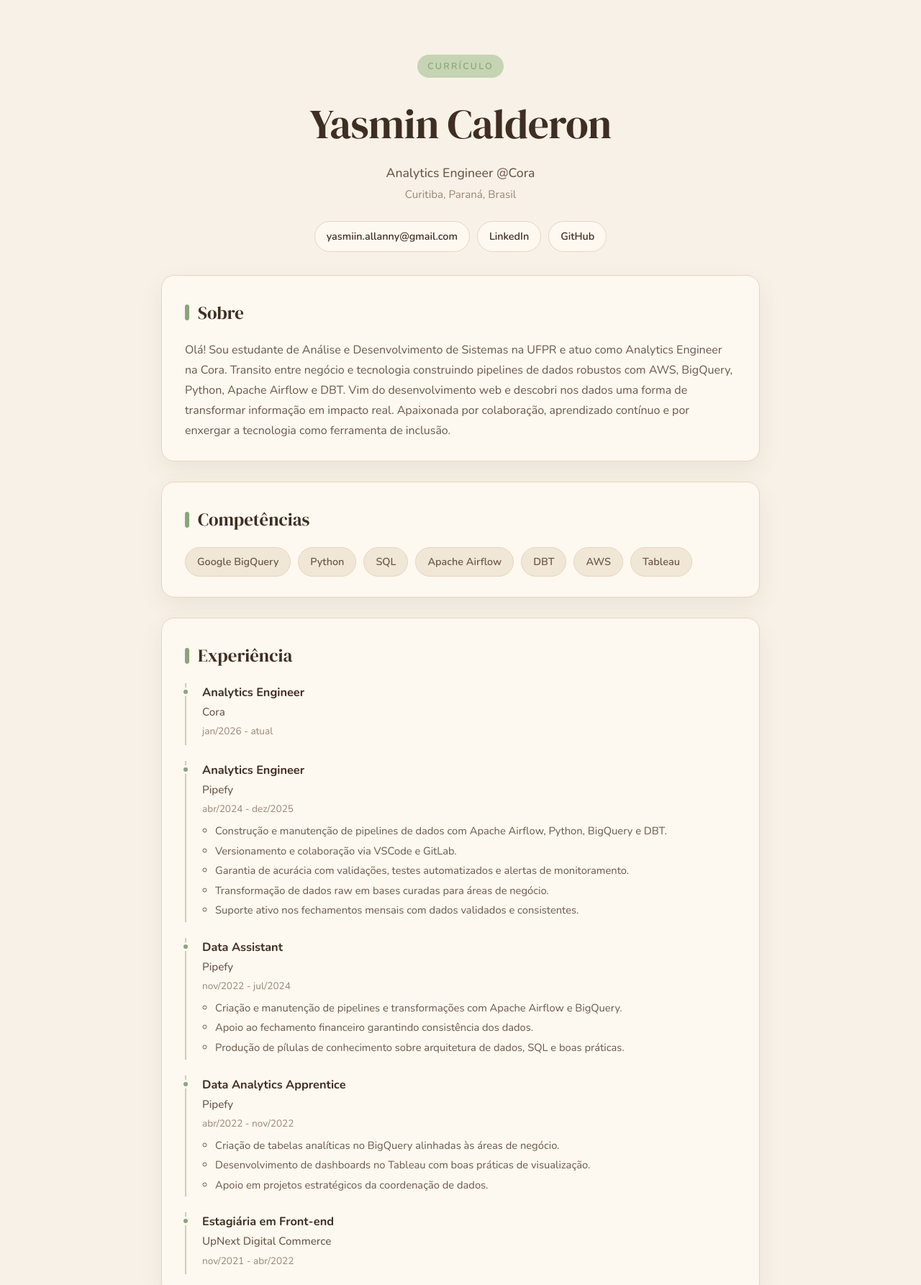
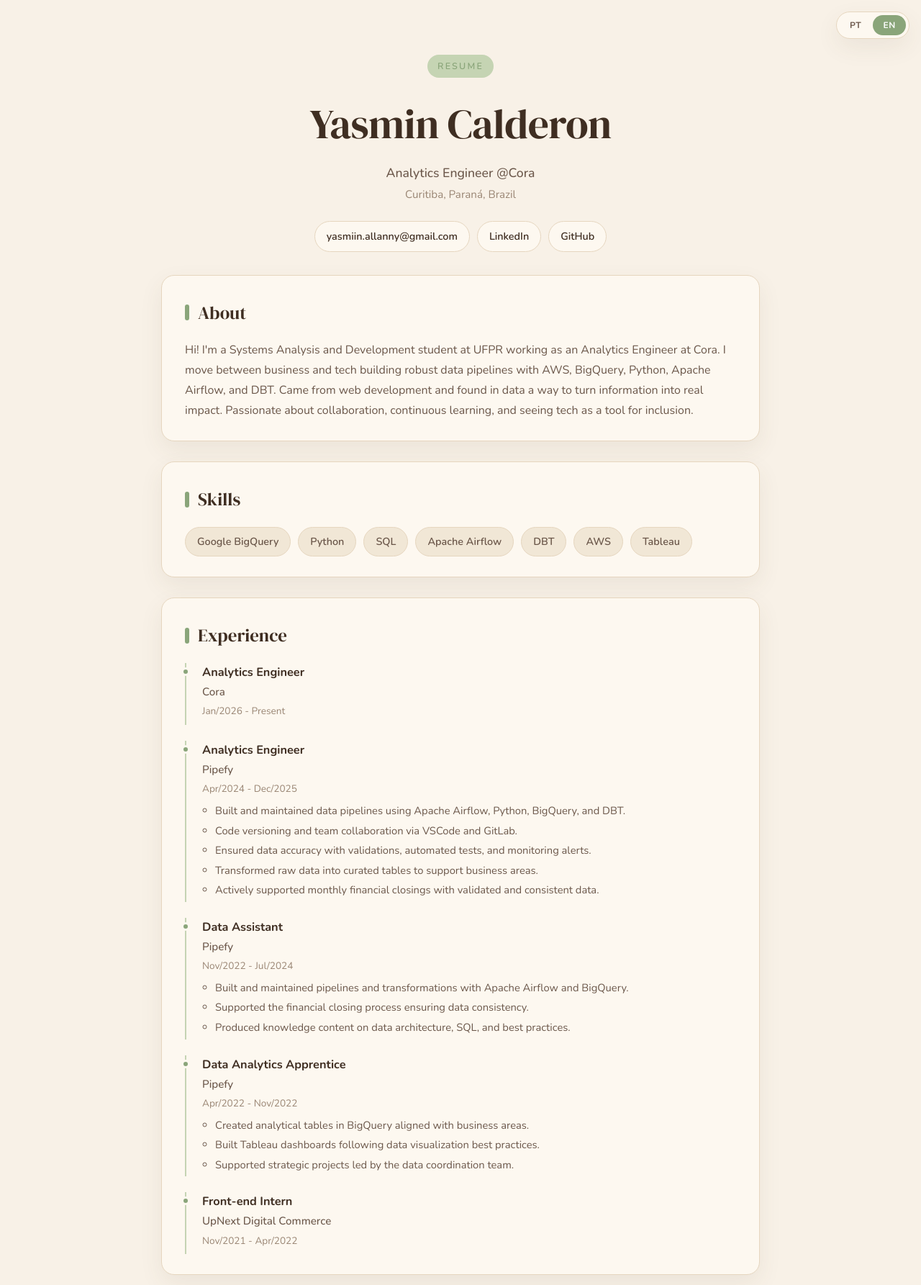
Before and after one commit to yasmin-calderon/ds881-curriculo-GRR20211594, a website built with Vite: page index.html in a window 1280 px wide. Shown: the top 1785 px of the page at 72% size. Built offline with nearby package versions, Linux system fonts and the light colour scheme; no server answers.

Commit message:
feat: add PT/EN language switcher with separate locale files (#11)
* feat: add PT/EN language switcher with separate locale files

* docs: document i18n architecture and bilingual data files

```diff
--- a/index.html
+++ b/index.html
@@ -8,46 +8,51 @@
     <link rel="preconnect" href="https://fonts.googleapis.com" />
     <link rel="preconnect" href="https://fonts.gstatic.com" crossorigin />
     <link href="https://fonts.googleapis.com/css2?family=DM+Serif+Display:ital@0;1&family=Nunito:wght@400;500;600;700&display=swap" rel="stylesheet" />
-    <title>Currículo Online</title>
+    <title>Curriculo Online</title>
   </head>
   <body>
+    <div class="lang-switcher" role="group" aria-label="Language">
+      <button type="button" data-lang="pt" class="lang-btn" aria-pressed="true">PT</button>
+      <button type="button" data-lang="en" class="lang-btn" aria-pressed="false">EN</button>
+    </div>
+
     <main id="app" class="page">
       <header class="hero">
-        <p class="hero-tag">Currículo</p>
-        <h1 class="hero-name" id="profile-name">Carregando...</h1>
+        <p class="hero-tag" id="hero-tag">...</p>
+        <h1 class="hero-name" id="profile-name">...</h1>
         <p class="hero-title" id="profile-title"></p>
         <p class="hero-location" id="profile-location"></p>
         <nav class="hero-links" id="profile-links" aria-label="Contatos"></nav>
       </header>
 
       <section class="card" aria-labelledby="about-heading">
-        <h2 id="about-heading" class="section-title">Sobre</h2>
+        <h2 id="about-heading" class="section-title">...</h2>
         <p class="section-text" id="profile-summary"></p>
       </section>
 
       <section class="card" aria-labelledby="skills-heading">
-        <h2 id="skills-heading" class="section-title">Competências</h2>
+        <h2 id="skills-heading" class="section-title">...</h2>
         <ul class="chips" id="skills-list"></ul>
       </section>
 
       <section class="card" aria-labelledby="experience-heading">
-        <h2 id="experience-heading" class="section-title">Experiência</h2>
+        <h2 id="experience-heading" class="section-title">...</h2>
         <ol class="timeline" id="experience-list"></ol>
       </section>
 
       <section class="card" aria-labelledby="education-heading">
-        <h2 id="education-heading" class="section-title">Formação</h2>
+        <h2 id="education-heading" class="section-title">...</h2>
         <ol class="timeline" id="education-list"></ol>
       </section>
 
       <section class="card" aria-labelledby="projects-heading">
-        <h2 id="projects-heading" class="section-title">Projetos</h2>
+        <h2 id="projects-heading" class="section-title">...</h2>
         <p class="section-hint" id="projects-hint"></p>
         <ul class="projects" id="projects-list"></ul>
       </section>
 
       <footer class="footer">
-        <p>Feito com cuidado. Hospedado no GitHub Pages.</p>
+        <p id="footer-text">...</p>
       </footer>
     </main>
 
--- /dev/null
+++ b/src/data.en.json
@@ -0,0 +1,96 @@
+{
+  "profile": {
+    "name": "Yasmin Calderon",
+    "title": "Analytics Engineer @Cora",
+    "location": "Curitiba, Paraná, Brazil",
+    "summary": "Hi! I'm a Systems Analysis and Development student at UFPR working as an Analytics Engineer at Cora. I move between business and tech building robust data pipelines with AWS, BigQuery, Python, Apache Airflow, and DBT. Came from web development and found in data a way to turn information into real impact. Passionate about collaboration, continuous learning, and seeing tech as a tool for inclusion.",
+    "email": "yasmiin.allanny@gmail.com",
+    "linkedin": "https://www.linkedin.com/in/yasmin-calderon",
+    "github": "https://github.com/yasmin-calderon",
+    "githubUser": "yasmin-calderon"
+  },
+  "ui": {
+    "windowTitle": "Online Resume",
+    "tag": "Resume",
+    "about": "About",
+    "skills": "Skills",
+    "experience": "Experience",
+    "education": "Education",
+    "projects": "Projects",
+    "projectsTeaser": "Public repositories will be listed here soon.",
+    "projectsNone": "No featured public project yet.",
+    "projectsLoaded": "Latest {n} public projects:",
+    "projectsError": "Could not load GitHub repositories.",
+    "noDescription": "No description.",
+    "copied": "Copied!",
+    "copyHint": "Click to copy",
+    "footer": "Crafted with care. Hosted on GitHub Pages."
+  },
+  "skills": [
+    "Google BigQuery",
+    "Python",
+    "SQL",
+    "Apache Airflow",
+    "DBT",
+    "AWS",
+    "Tableau"
+  ],
+  "experience": [
+    {
+      "company": "Cora",
+      "role": "Analytics Engineer",
+      "period": "Jan/2026 - Present",
+      "highlights": []
+    },
+    {
+      "company": "Pipefy",
+      "role": "Analytics Engineer",
+      "period": "Apr/2024 - Dec/2025",
+      "highlights": [
+        "Built and maintained data pipelines using Apache Airflow, Python, BigQuery, and DBT.",
+        "Code versioning and team collaboration via VSCode and GitLab.",
+        "Ensured data accuracy with validations, automated tests, and monitoring alerts.",
+        "Transformed raw data into curated tables to support business areas.",
+        "Actively supported monthly financial closings with validated and consistent data."
+      ]
+    },
+    {
+      "company": "Pipefy",
+      "role": "Data Assistant",
+      "period": "Nov/2022 - Jul/2024",
+      "highlights": [
+        "Built and maintained pipelines and transformations with Apache Airflow and BigQuery.",
+        "Supported the financial closing process ensuring data consistency.",
+        "Produced knowledge content on data architecture, SQL, and best practices."
+      ]
+    },
+    {
+      "company": "Pipefy",
+      "role": "Data Analytics Apprentice",
+      "period": "Apr/2022 - Nov/2022",
+      "highlights": [
+        "Created analytical tables in BigQuery aligned with business areas.",
+        "Built Tableau dashboards following data visualization best practices.",
+        "Supported strategic projects led by the data coordination team."
+      ]
+    },
+    {
+      "company": "UpNext Digital Commerce",
+      "role": "Front-end Intern",
+      "period": "Nov/2021 - Apr/2022",
+      "highlights": []
+    }
+  ],
+  "education": [
+    {
+      "institution": "Universidade Federal do Paraná",
+      "degree": "Associate Degree in Systems Analysis and Development",
+      "period": "Jul/2021 - Jul/2026"
+    },
+    {
+      "institution": "Cubos Academy",
+      "degree": "Professional Training - Full Stack Web Development",
+      "period": "2021"
+    }
+  ]
+}
--- a/src/data.json
+++ b/src/data.pt.json
@@ -8,6 +8,23 @@
     "linkedin": "https://www.linkedin.com/in/yasmin-calderon",
     "github": "https://github.com/yasmin-calderon",
     "githubUser": "yasmin-calderon"
+  },
+  "ui": {
+    "windowTitle": "Currículo Online",
+    "tag": "Currículo",
+    "about": "Sobre",
+    "skills": "Competências",
+    "experience": "Experiência",
+    "education": "Formação",
+    "projects": "Projetos",
+    "projectsTeaser": "Os repositórios públicos serão listados aqui em breve.",
+    "projectsNone": "Nenhum repositório público destacado ainda.",
+    "projectsLoaded": "Últimos {n} projetos públicos:",
+    "projectsError": "Não foi possível carregar os repositórios do GitHub.",
+    "noDescription": "Sem descrição.",
+    "copied": "Copiado!",
+    "copyHint": "Clique para copiar",
+    "footer": "Feito com cuidado. Hospedado no GitHub Pages."
   },
   "skills": [
     "Google BigQuery",
--- a/src/main.js
+++ b/src/main.js
@@ -1,7 +1,24 @@
 import "./style.css";
-import data from "./data.json";
+import dataPt from "./data.pt.json";
+import dataEn from "./data.en.json";
 
 const $ = (id) => document.getElementById(id);
+const STORAGE_KEY = "cv-lang";
+const SUPPORTED = ["pt", "en"];
+const ALL = { pt: dataPt, en: dataEn };
+
+// Decide o idioma inicial: preferencia salva > preferencia do navegador > pt.
+function detectInitialLang() {
+  const stored = localStorage.getItem(STORAGE_KEY);
+  if (SUPPORTED.includes(stored)) return stored;
+  const browser = (navigator.language || "").toLowerCase();
+  if (browser.startsWith("en")) return "en";
+  return "pt";
+}
+
+let currentLang = detectInitialLang();
+const data = () => ALL[currentLang];
+const t = (key) => data().ui[key];
 
 async function copyToClipboard(text, anchor) {
   try {
@@ -10,7 +27,7 @@ async function copyToClipboard(text, anchor) {
     const rect = anchor.getBoundingClientRect();
     anchor.style.minWidth = `${rect.width}px`;
     anchor.style.justifyContent = "center";
-    anchor.textContent = "Copiado!";
+    anchor.textContent = t("copied");
     anchor.classList.add("is-copied");
     setTimeout(() => {
       anchor.textContent = original;
@@ -19,22 +36,34 @@ async function copyToClipboard(text, anchor) {
       anchor.style.justifyContent = "";
     }, 1500);
   } catch (err) {
-    console.error("Clipboard API indisponível:", err);
+    console.error("Clipboard API indisponivel:", err);
     window.location.href = anchor.href;
   }
 }
 
+function renderStaticUI() {
+  document.documentElement.lang = currentLang === "pt" ? "pt-BR" : "en";
+  document.title = t("windowTitle");
+  $("hero-tag").textContent = t("tag");
+  $("about-heading").textContent = t("about");
+  $("skills-heading").textContent = t("skills");
+  $("experience-heading").textContent = t("experience");
+  $("education-heading").textContent = t("education");
+  $("projects-heading").textContent = t("projects");
+  $("footer-text").textContent = t("footer");
+}
+
 function renderProfile() {
-  const { profile } = data;
-  $("profile-name").textContent = profile.name;
-  $("profile-title").textContent = profile.title;
-  $("profile-location").textContent = profile.location;
-  $("profile-summary").textContent = profile.summary;
+  const p = data().profile;
+  $("profile-name").textContent = p.name;
+  $("profile-title").textContent = p.title;
+  $("profile-location").textContent = p.location;
+  $("profile-summary").textContent = p.summary;
 
   const links = [
-    { href: `mailto:${profile.email}`, label: profile.email, copy: profile.email },
-    { href: profile.linkedin, label: "LinkedIn" },
-    { href: profile.github, label: "GitHub" },
+    { href: `mailto:${p.email}`, label: p.email, copy: p.email },
+    { href: p.linkedin, label: "LinkedIn" },
+    { href: p.github, label: "GitHub" },
   ];
   const nav = $("profile-links");
   nav.innerHTML = "";
@@ -47,7 +76,7 @@ function renderProfile() {
       a.rel = "noopener noreferrer";
     }
     if (link.copy) {
-      a.title = "Clique para copiar";
+      a.title = t("copyHint");
       a.addEventListener("click", (e) => {
         e.preventDefault();
         copyToClipboard(link.copy, a);
@@ -60,7 +89,7 @@ function renderProfile() {
 function renderSkills() {
   const list = $("skills-list");
   list.innerHTML = "";
-  for (const skill of data.skills) {
+  for (const skill of data().skills) {
     const li = document.createElement("li");
     li.textContent = skill;
     list.appendChild(li);
@@ -107,10 +136,11 @@ function renderTimeline(listId, items, fields) {
 async function renderProjects() {
   const hint = $("projects-hint");
   const list = $("projects-list");
-  const user = data.profile.githubUser;
+  list.innerHTML = "";
+  const user = data().profile.githubUser;
 
   if (!user) {
-    hint.textContent = "Os repositórios públicos serão listados aqui em breve.";
+    hint.textContent = t("projectsTeaser");
     return;
   }
 
@@ -130,11 +160,11 @@ async function renderProjects() {
       .slice(0, 6);
 
     if (filtered.length === 0) {
-      hint.textContent = "Nenhum repositório público destacado ainda.";
+      hint.textContent = t("projectsNone");
       return;
     }
 
-    hint.textContent = `Últimos ${filtered.length} projetos públicos:`;
+    hint.textContent = t("projectsLoaded").replace("{n}", filtered.length);
     for (const repo of filtered) {
       const a = document.createElement("a");
       a.className = "project-card";
@@ -149,7 +179,7 @@ async function renderProjects() {
 
       const desc = document.createElement("p");
       desc.className = "project-desc";
-      desc.textContent = repo.description;
+      desc.textContent = repo.description || t("noDescription");
       a.appendChild(desc);
 
       const meta = document.createElement("div");
@@ -171,21 +201,48 @@ async function renderProjects() {
     }
   } catch (err) {
     console.error(err);
-    hint.textContent = "Não foi possível carregar os repositórios do GitHub.";
+    hint.textContent = t("projectsError");
   }
 }
 
+function updateLangSwitcher() {
+  document.querySelectorAll(".lang-btn").forEach((btn) => {
+    btn.classList.toggle("is-active", btn.dataset.lang === currentLang);
+    btn.setAttribute("aria-pressed", btn.dataset.lang === currentLang);
+  });
+}
+
+function setLang(lang) {
+  if (!SUPPORTED.includes(lang) || lang === currentLang) return;
+  currentLang = lang;
+  localStorage.setItem(STORAGE_KEY, lang);
+  renderAll();
+}
+
+function renderAll() {
+  renderStaticUI();
   renderProfile();
   renderSkills();
-renderTimeline("experience-list", data.experience, {
+  renderTimeline("experience-list", data().experience, {
     primary: "role",
     secondary: "company",
     period: "period",
     highlights: "highlights",
   });
-renderTimeline("education-list", data.education, {
+  renderTimeline("education-list", data().education, {
     primary: "degree",
     secondary: "institution",
     period: "period",
   });
   renderProjects();
+  updateLangSwitcher();
+}
+
+function bindLangSwitcher() {
+  document.querySelectorAll(".lang-btn").forEach((btn) => {
+    btn.addEventListener("click", () => setLang(btn.dataset.lang));
+  });
+}
+
+bindLangSwitcher();
+renderAll();
--- a/src/style.css
+++ b/src/style.css
@@ -314,6 +314,50 @@ body::before {
   margin-top: 8px;
 }
 
+/* Language switcher fixo no canto superior direito. */
+.lang-switcher {
+  position: fixed;
+  top: 16px;
+  right: 16px;
+  display: flex;
+  background: var(--bg-card);
+  border: 1px solid var(--border);
+  border-radius: 999px;
+  padding: 4px;
+  gap: 2px;
+  box-shadow: var(--shadow);
+  z-index: 100;
+}
+
+.lang-btn {
+  background: transparent;
+  border: none;
+  color: var(--text-soft);
+  font-size: 0.75rem;
+  font-weight: 700;
+  padding: 6px 14px;
+  border-radius: 999px;
+  cursor: pointer;
+  font-family: inherit;
+  letter-spacing: 0.06em;
+  transition: background 0.18s ease, color 0.18s ease;
+}
+
+.lang-btn.is-active {
+  background: var(--brand);
+  color: #fff;
+}
+
+.lang-btn:hover:not(.is-active) {
+  background: var(--accent-soft);
+  color: var(--text);
+}
+
+.lang-btn:focus-visible {
+  outline: 2px solid var(--brand);
+  outline-offset: 2px;
+}
+
 @media (width <= 600px) {
   .page {
     padding: 40px 16px 64px;
@@ -323,4 +367,9 @@ body::before {
   .card {
     padding: 24px 22px;
   }
+
+  .lang-switcher {
+    top: 10px;
+    right: 10px;
+  }
 }
```
Also changed, not shown: README.md. Lines whose indentation alone changed are shown as unchanged.
